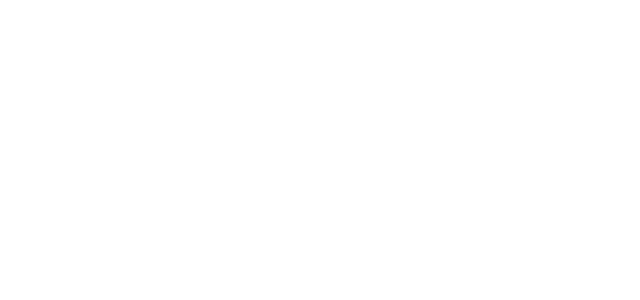
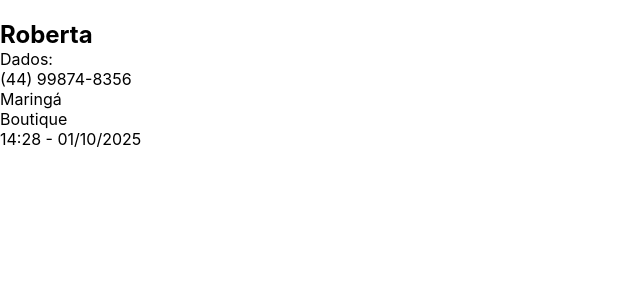
Before and after one commit to vitorgume/lead-flow-frontend, a React (Vite) app: page /chat in a window 1280 px wide. Before the commit this address had no page. Shown: the top 300 px of the page, without its empty margins (0-640 px from the left). Built offline with nearby package versions, Linux system fonts and the light colour scheme.

Commit message:
Começando a implementação da tela de chat

```diff
--- a/src/App.tsx
+++ b/src/App.tsx
@@ -4,6 +4,7 @@
 
 import MenuPrincipal from "./features/administrador/pages/menuPrincipal/menuPrincipal";
 import Login from "./features/administrador/pages/login/login";
+import Chat from "./features/vendedores/pages/chat/chat";
 
 function App() {
 
@@ -13,6 +14,7 @@
         <Routes>
           <Route path="/login" element={<Login />} />
           <Route path="/" element={<MenuPrincipal />} />
+          <Route path="/chat" element={<Chat />} />
         </Routes>
     </Router>
   )
--- /dev/null
+++ b/src/features/vendedores/pages/chat/chat.tsx
@@ -0,0 +1,27 @@
+import './chat.css';
+
+export default function Chat() {
+    return (
+        <div>
+            <section>
+                <div>
+                    <div>
+                        <img src="" alt="" />
+                        <h1>Roberta</h1>
+                    </div>
+                    <div>
+                        <p>Dados: </p>
+                        <p>(44) 99874-8356</p>
+                        <p>Maringá</p>
+                        <p>Boutique</p>
+                    </div>
+                </div>
+                <p>14:28 - 01/10/2025</p>
+            </section>
+
+            <section>
+
+            </section>
+        </div>
+    );
+}
```
Also changed, not shown: src/features/vendedores/pages/chat/chat.css (added).
